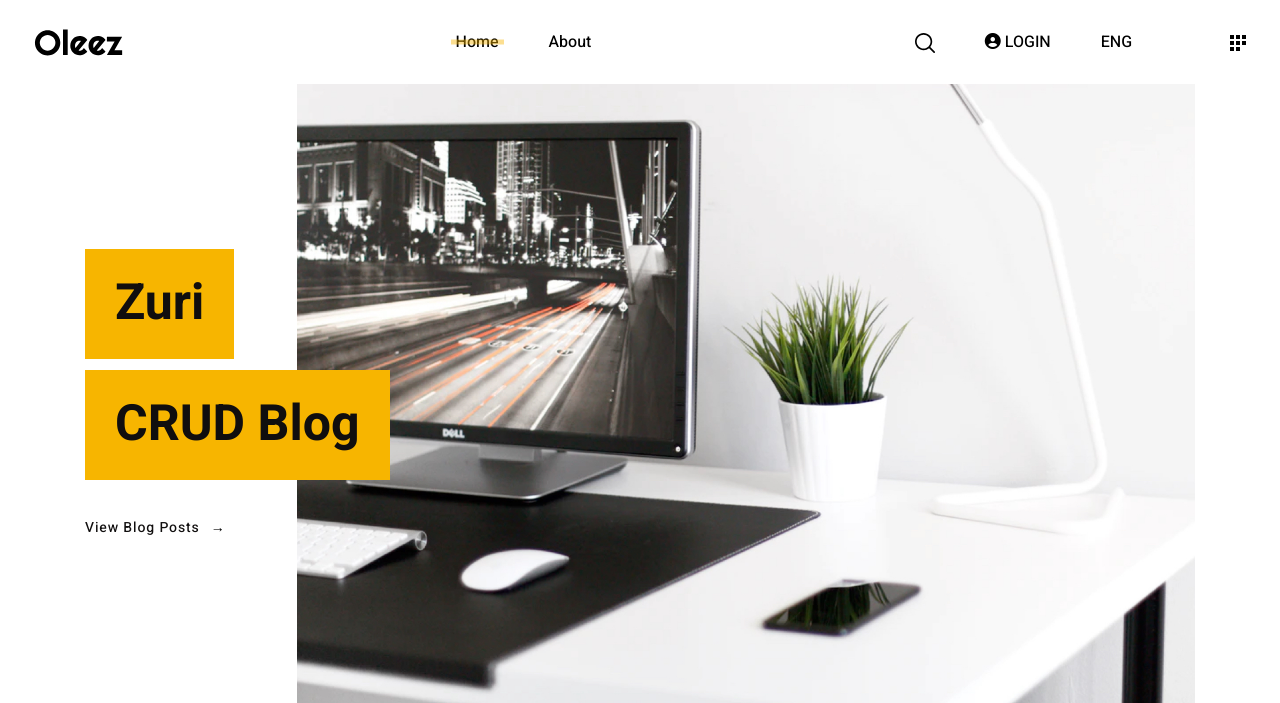
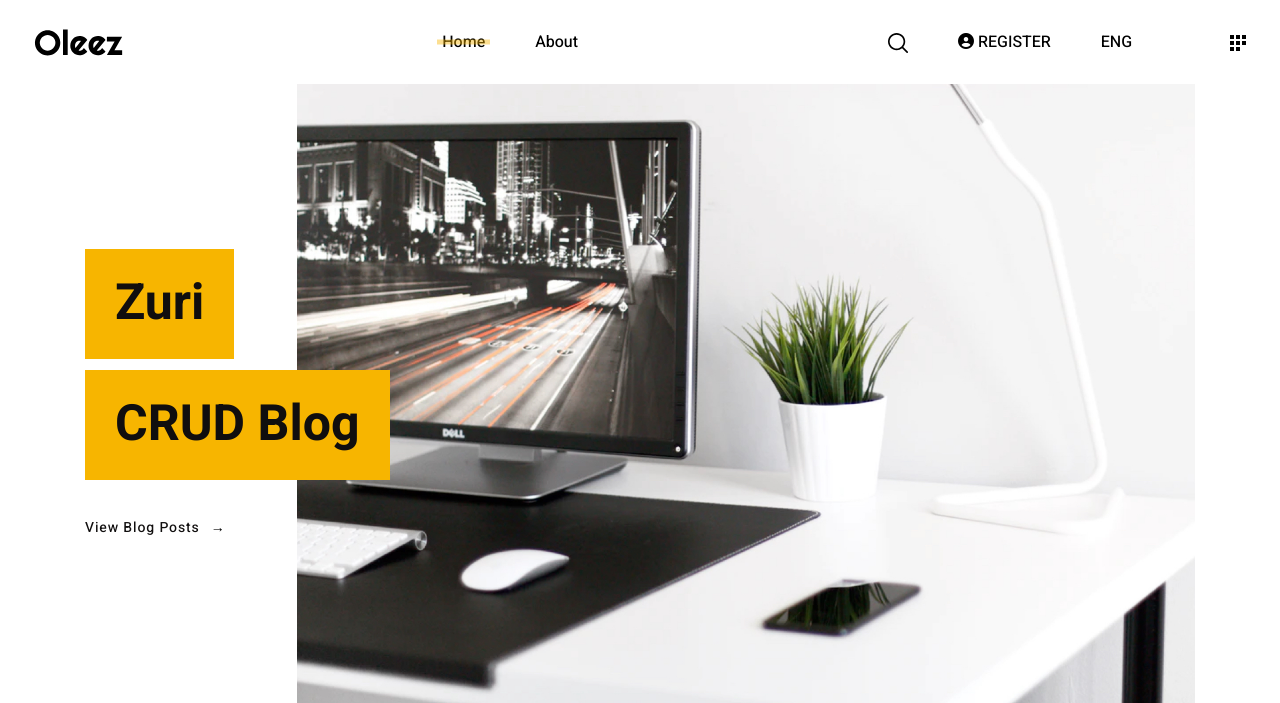
Before and after one commit to davideke1/-, a Django app: page / in a window 1280 px wide. Shown: the top 703 px of the page. Run offline with Django 3.2, Linux system fonts and the light colour scheme; parts of the project's set-up code (start-up, migrations or seed data) failed here and were passed over; some libraries are stand-ins or nearby versions.

Commit message:
Update base template

```diff
--- a/crud_blog/templates/crud_blog/base.html
+++ b/crud_blog/templates/crud_blog/base.html
@@ -83,11 +83,15 @@
                         <img src="{% static 'images/search.svg' %}" alt="search" />
                     </a>
                 </li>
+
+                {% if not user.is_authenticated %}
                 <li class="nav-item">
-                    <a class="nav-link" href="{% url 'blog:login' %}">
-                        <i class="fa fa-user-circle" aria-hidden="true"></i> LOGIN
+                    <a class="nav-link" href="{% url 'blog:register' %}">
+                        <i class="fa fa-user-circle" aria-hidden="true"></i> REGISTER
                     </a>
                 </li>
+                {% endif %}
+
                 <li class="nav-item dropdown">
                     <a
                         class="nav-link dropdown-toggle"
```
